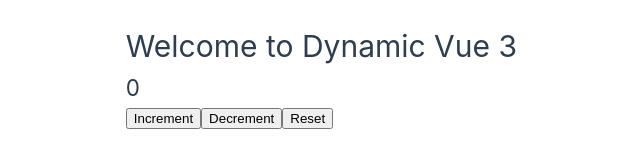
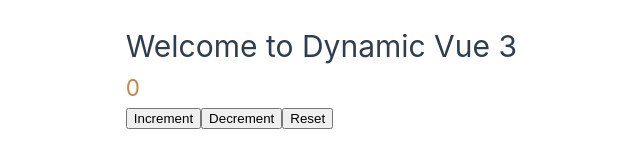
Before and after one commit to Andyveloper/vue-first-time, a Vue app: page / in a window 1280 px wide. Shown: the part 324-484 px from the top of the page, without its empty margins (123-763 px from the left). Built offline with nearby package versions, Linux system fonts and the light colour scheme.

Commit message:
Refactor to computed properties

```diff
--- a/src/App.vue
+++ b/src/App.vue
@@ -1,5 +1,5 @@
 <script setup>
-import { ref } from "vue";
+import { ref, computed } from "vue";
 const name = "Dynamic Vue 3";
 const counter = ref(0);
 const increment = () => {
@@ -12,19 +12,23 @@
 const reset = () => {
   counter.value = 0;
 };
+
+const classCounter = computed(() => {
+  if (counter.value < 0) {
+    return "negative";
+  } else if (counter.value > 0) {
+    return "positive";
+  } else {
+    return "zero";
+  }
+});
 </script>
 
 <template>
   <main @click.right.prevent>
     <h1>Welcome to {{ name }}</h1>
-    <div v-if="counter < 0">
-      <h2 :class="'negative'">{{ counter }}</h2>
-    </div>
-    <div v-else-if="counter > 0">
-      <h2 :class="'positive'">{{ counter }}</h2>
-    </div>
-    <div v-else>
-      <h2>{{ counter }}</h2>
+    <div>
+      <h2 :class="classCounter">{{ counter }}</h2>
     </div>
     <button @click="increment">Increment</button>
     <button @click="decrement">Decrement</button>
@@ -40,4 +44,8 @@
 .negative {
   color: red;
 }
+
+.zero {
+  color: peru;
+}
 </style>
```
